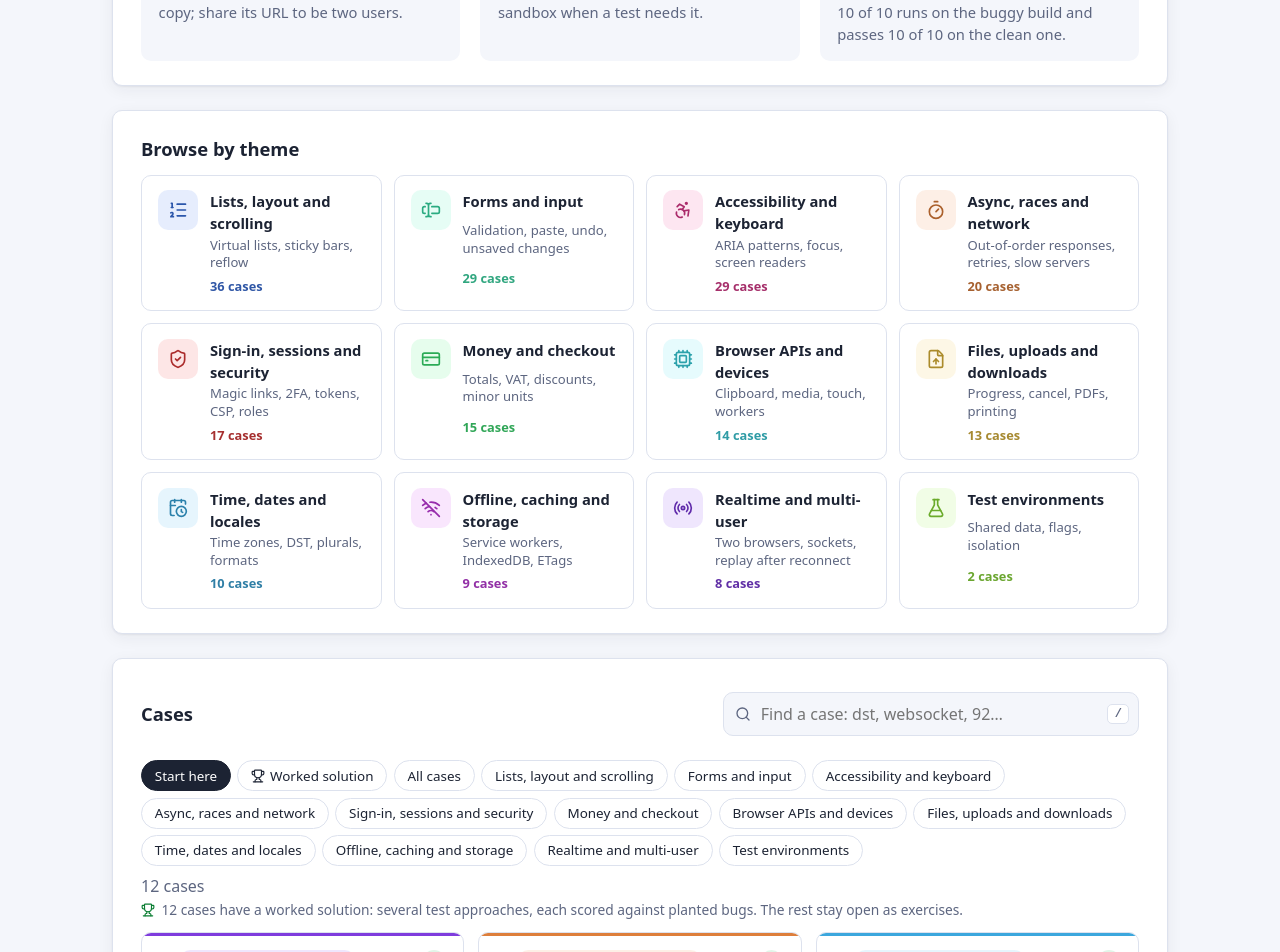
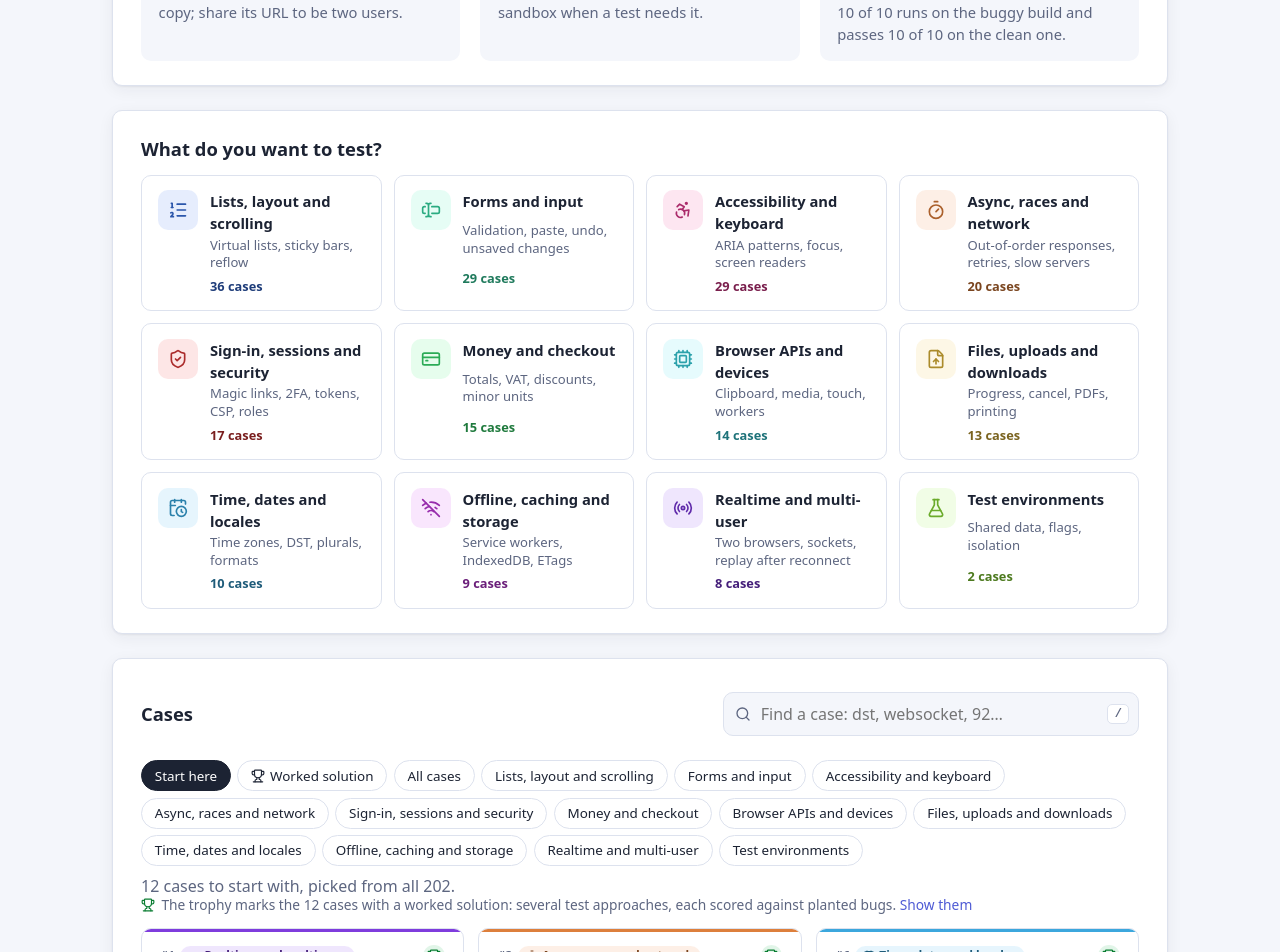
Before and after one commit to bartech-lab/e2e-casebook, a React (Vite) app in the folder web/: page / in a window 1280 px wide. Shown: the part 840-1792 px from the top of the page. Built offline with nearby package versions, Linux system fonts and the light colour scheme.

Commit message:
Landing: count text per filter, trophy legend, 'topics' wording; theme set before first paint; fix axe contrast and link findings

```diff
--- a/web/index.html
+++ b/web/index.html
@@ -4,6 +4,7 @@
     <meta charset="utf-8" />
     <meta name="viewport" content="width=device-width, initial-scale=1" />
     <title>e2e-casebook</title>
+    <script src="/theme-init.js"></script>
   </head>
   <body>
     <div id="root"></div>
--- /dev/null
+++ b/web/public/theme-init.js
@@ -0,0 +1,5 @@
+// Runs before first paint so the page never flashes the wrong theme. Mirrors storedTheme() in src/theme.ts.
+(function () {
+  var t = localStorage.getItem('e2e-casebook:theme');
+  if (t === 'dark' || (t !== 'light' && !navigator.webdriver)) document.documentElement.dataset.ui = 'dark';
+})();
--- a/web/src/Landing.tsx
+++ b/web/src/Landing.tsx
@@ -104,7 +104,7 @@ export function Landing() {
             <dd>{CASES.length}</dd>
           </div>
           <div>
-            <dt>Themes</dt>
+            <dt>Topics</dt>
             <dd>{THEMES.length}</dd>
           </div>
           <div>
@@ -143,7 +143,7 @@ export function Landing() {
       </section>
 
       <section className="themes" aria-labelledby="themes-title">
-        <h2 id="themes-title">Browse by theme</h2>
+        <h2 id="themes-title">What do you want to test?</h2>
         <ul className="theme-grid">
           {THEMES.map((t) => {
             const { icon: Icon, blurb } = themeMeta(t);
@@ -187,13 +187,21 @@ export function Landing() {
             </button>
           ))}
         </div>
-        <p className="muted" aria-live="polite">
-          {shown.length} {shown.length === 1 ? 'case' : 'cases'}
+        <p className="muted catalogue-count" aria-live="polite">
+          {summary(shown.length, filter, query)}
         </p>
-        <p className="muted catalogue-note">
-          <Trophy size={14} aria-hidden="true" /> {solvedCount} cases have a worked solution: several test approaches,
-          each scored against planted bugs. The rest stay open as exercises.
-        </p>
+        {(query || filter !== SOLVED) && (
+          <p className="muted catalogue-note">
+            <Trophy size={14} aria-hidden="true" />
+            <span>
+              The trophy marks the {solvedCount} cases with a worked solution: several test approaches, each scored
+              against planted bugs.{' '}
+              <button type="button" className="link-button" onClick={() => pick(SOLVED)}>
+                Show them
+              </button>
+            </span>
+          </p>
+        )}
         <ul className="case-grid">
           {shown.map((c) => (
             <CaseCard key={c.n} c={c} onTry={() => start.mutate(c.page)} busy={start.isPending} />
@@ -208,6 +216,16 @@ export function Landing() {
       </footer>
     </>
   );
+}
+
+function summary(count: number, filter: string, query: string) {
+  const total = CASES.length;
+  if (query) return `${count} of ${total} cases match.`;
+  if (filter === START_HERE) return `${count} cases to start with, picked from all ${total}.`;
+  if (filter === ALL) return `All ${total} cases.`;
+  if (filter === SOLVED)
+    return `${count} of ${total} cases have a worked solution: several test approaches, each scored against planted bugs. The rest stay open as exercises.`;
+  return `${count} of ${total} cases.`;
 }
 
 function CaseCard({ c, onTry, busy }: { c: Case; onTry: () => void; busy: boolean }) {
--- a/web/src/styles.css
+++ b/web/src/styles.css
@@ -784,3 +784,15 @@ main > section > ul.case-grid > li { margin: 0; }
 .catalogue-note { display: flex; align-items: center; gap: 0.4rem; margin-top: -0.4rem; font-size: 0.86rem; }
 .catalogue-note svg { flex: none; color: var(--ok); }
 .case-meta .solved-tag { margin-left: auto; flex: none; padding: 0; width: 1.35rem; height: 1.35rem; justify-content: center; }
+.catalogue-count { margin-bottom: 0.2rem; }
+.catalogue-note { align-items: flex-start; }
+.catalogue-note svg { margin-top: 0.2rem; }
+.link-button { background: none; border: 0; padding: 0; color: var(--accent); font: inherit; cursor: pointer; }
+.link-button:hover:not(:disabled) { text-decoration: underline; background: none; }
+
+/* Contrast (axe, WCAG 1.4.3 / 1.4.1) */
+.theme-count { color: hsl(var(--hue) 60% 30%); }
+.theme-tag { color: hsl(var(--hue) 60% 30%); }
+.sandbox-nav .nav-group-title { color: hsl(var(--hue) 55% 32%); }
+.site-footer a { text-decoration: underline; text-underline-offset: 2px; }
+:root[data-ui='dark'] .hero-actions .primary, :root[data-ui='dark'] .hero-actions .primary:hover:not(:disabled) { color: #0f1320; }
```
